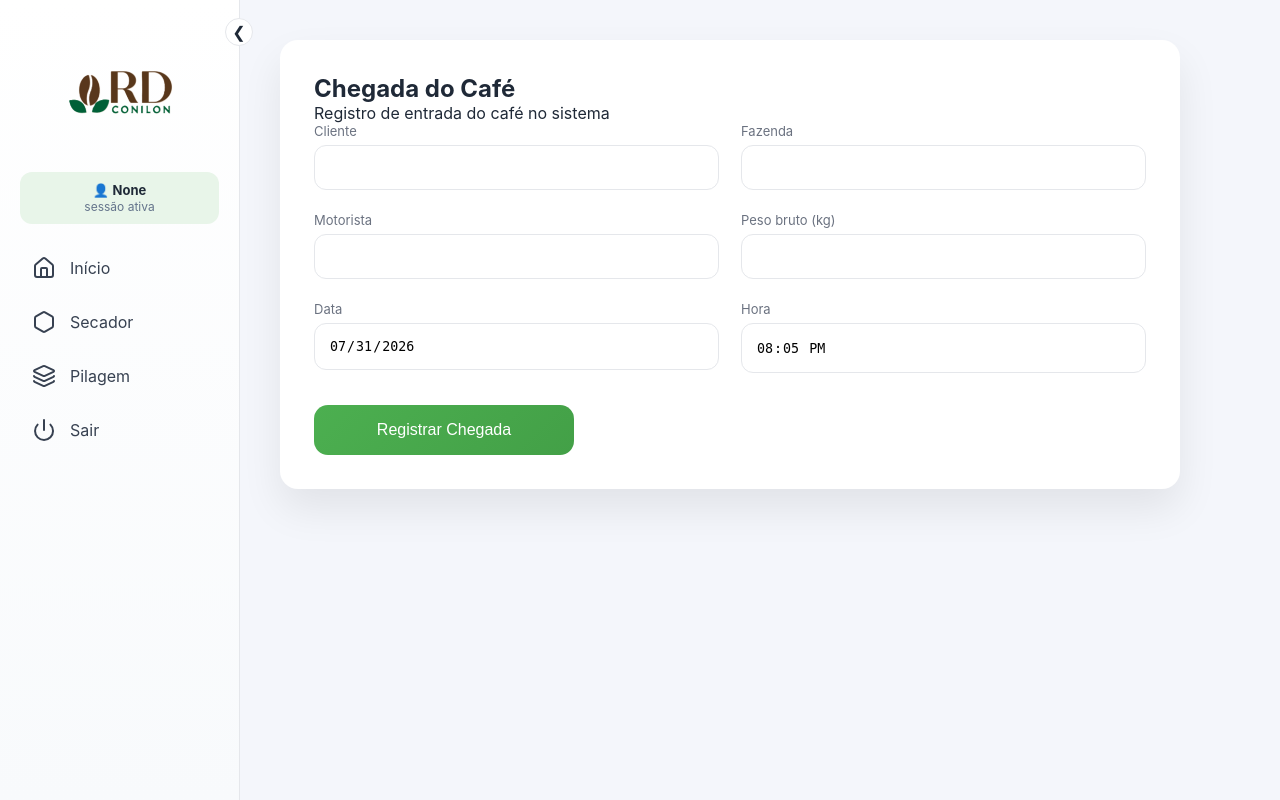
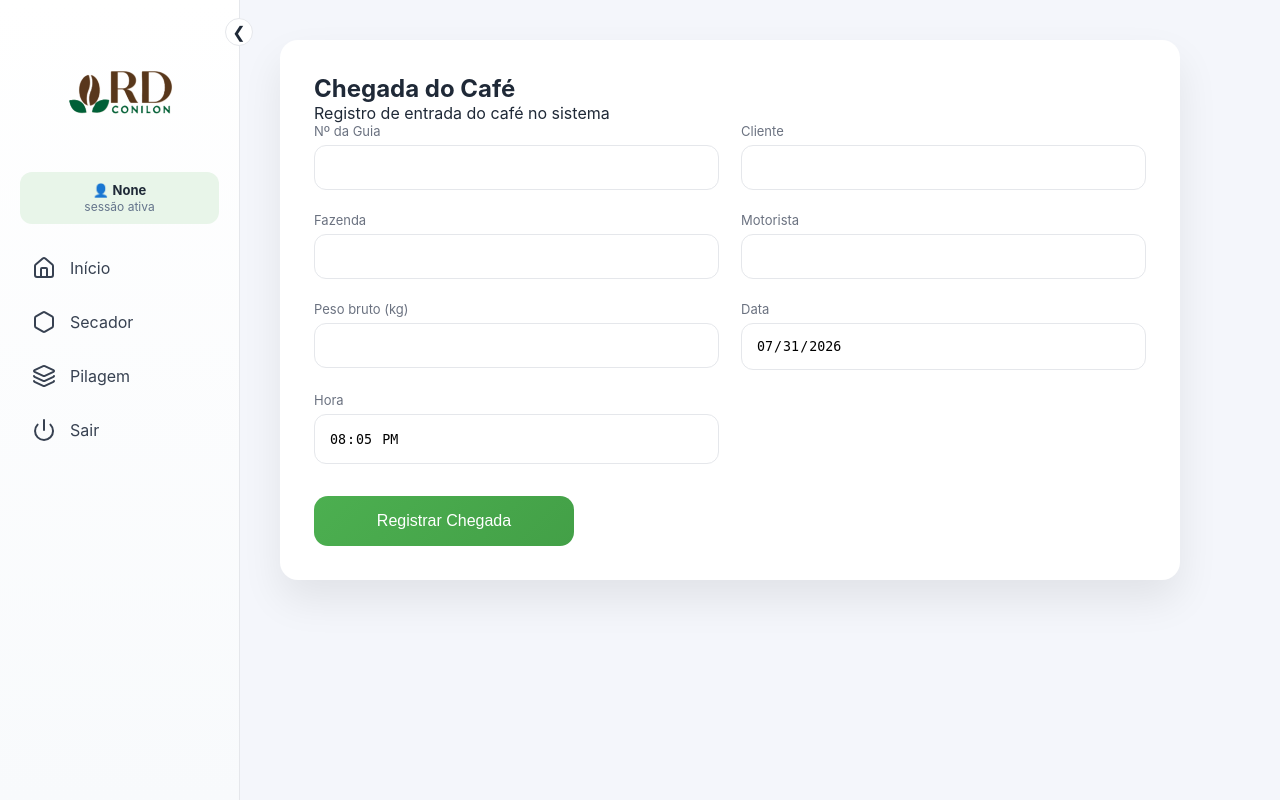
Before and after one commit to ycamillo2-art/safra360, a FastAPI app: template templates/dashboard.html in a window 1280 px wide. Run offline with FastAPI, Linux system fonts and the light colour scheme; the template is opened without the code that fills it, so the values that code supplies are empty.

Commit message:
feat: secador mostra apenas numero da guia - Campo guia adicionado ao rolo, fila e formulario - Dados do cliente/fazenda/motorista ocultos no secador - Botoes operacionais mantidos (iniciar/finalizar/trocar)

```diff
--- a/main.py
+++ b/main.py
@@ -227,6 +227,7 @@
     rolo["cliente"] = proximo["cliente"]
     rolo["fazenda"] = proximo["fazenda"]
     rolo["motorista"] = proximo["motorista"]
+    rolo["guia"] = proximo.get("guia", "")
     rolo["peso_bruto"] = proximo["peso"]
     rolo["sacas"] = proximo["sacas"]
 
@@ -288,9 +289,10 @@
 @app.post("/calcular-destino")
 def calcular_destino(
     request: Request,
-    cliente: str = Form(...),
-    fazenda: str = Form(...),
-    motorista: str = Form(...),
+    cliente: str = Form(""),
+    fazenda: str = Form(""),
+    motorista: str = Form(""),
+    guia: str = Form(""),
     peso: int = Form(...)
 ):
     if not checar_acesso(request):
@@ -306,6 +308,7 @@
             "cliente": cliente,
             "fazenda": fazenda,
             "motorista": motorista,
+            "guia": guia,
             "peso": peso,
             "sacas": sacas
         })
@@ -314,6 +317,7 @@
         "cliente": cliente,
         "fazenda": fazenda,
         "motorista": motorista,
+        "guia": guia,
         "peso": peso,
         "sacas": sacas,
         "data_entrada": datetime.now().strftime("%d/%m/%Y %H:%M")
@@ -345,6 +349,7 @@
     cliente: str = Form(...),
     fazenda: str = Form(...),
     motorista: str = Form(...),
+    guia: str = Form(""),
     peso: int = Form(...),
     sacas: int = Form(...)
 ):
@@ -360,6 +365,7 @@
     rolo["cliente"] = cliente
     rolo["fazenda"] = fazenda
     rolo["motorista"] = motorista
+    rolo["guia"] = guia
     rolo["peso_bruto"] = peso
     rolo["sacas"] = sacas
 
--- a/templates/dashboard.html
+++ b/templates/dashboard.html
@@ -229,6 +229,7 @@
 
     <form id="formChegada" method="post" action="/calcular-destino">
         <div class="grid">
+            <div class="field"><span>Nº da Guia</span><input name="guia" required></div>
             <div class="field"><span>Cliente</span><input id="cliente_input" name="cliente" required></div>
             <div class="field"><span>Fazenda</span><input name="fazenda" required></div>
             <div class="field"><span>Motorista</span><input name="motorista" required></div>
--- a/templates/secador.html
+++ b/templates/secador.html
@@ -164,7 +164,7 @@
 <div class="card {{ r.status|lower }}" data-search="{{ (r.cliente or '') }} {{ r.id }} {{ r.status }}">
     <div class="card-header" onclick="toggleCard(this)">
         <div>
-            <strong>{{ r.cliente or "—" }}</strong><br>
+            <strong>{{ r.guia or r.cliente or "—" }}</strong><br>
             Rolo {{ r.id }} • {{ r.status }}
         </div>
         <i data-feather="chevron-down"></i>
@@ -178,10 +178,9 @@
             </button>
 
         {% elif r.status != "LIVRE" %}
+            <p><strong>Guia:</strong> {{ r.guia or "—" }}</p>
             <p><strong>Peso:</strong> {{ r.peso_bruto or 0 }} kg</p>
             <p><strong>Sacas:</strong> {{ r.sacas or 0 }}</p>
-            <p><strong>Fazenda:</strong> {{ r.fazenda or "—" }}</p>
-            <p><strong>Motorista:</strong> {{ r.motorista or "—" }}</p>
 
             {% if r.status in ["AGUARDANDO", "SECANDO"] %}
             {% if r.status == "AGUARDANDO" %}
```
